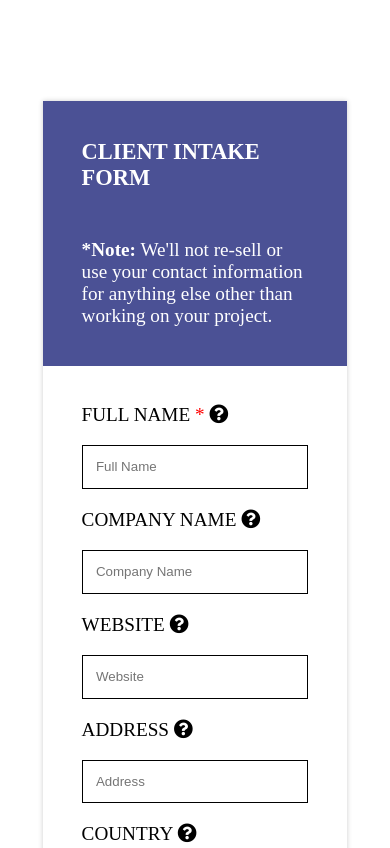
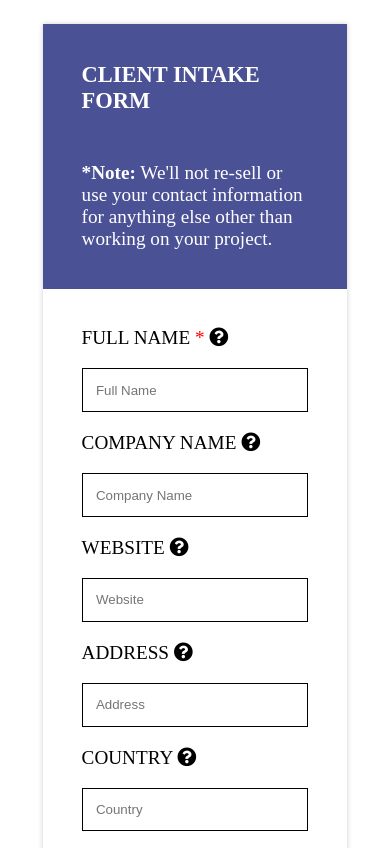
Before and after one commit to oyintoboss/ClientFormIntake, a plain HTML site: page index.html in a window 390 px wide. Shown: the top 848 px of the page. Drawn offline with Linux system fonts and the light colour scheme.

Commit message:
Client Intake Update

```diff
--- a/style.css
+++ b/style.css
@@ -127,10 +127,14 @@
 
 /*-------- (MOBILE FIRST) MEDIA QUERY WITH MAXIMUM WIDTH OF 700PX --------*/
    @media (max-width: 700px) {
+    .container{
+      padding: 0;
+    }
+
      .wrapper {
 
-       margin-left: -3em;
-       margin-right: -3em;
+       margin-left: 1em;
+       margin-right: 1em;
       display: grid;
       grid-template-columns: 2fr;
       justify-content: center;
```
